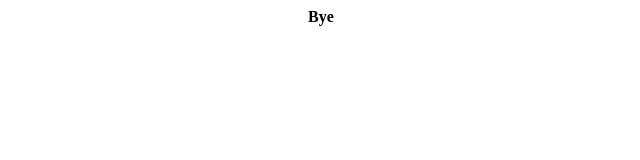
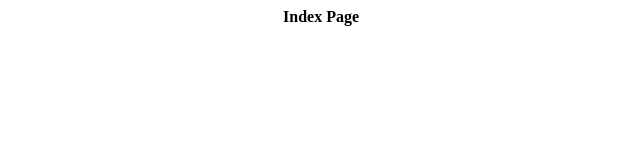
Before and after one commit to d-mv/node-boilerplate, a website: page index.html in a window 1280 px wide. Shown: the full height of the page, 319-959 px from the left. Drawn offline with Linux system fonts and the light colour scheme.

Commit message:
Change HTML text

```diff
--- a/index.html
+++ b/index.html
@@ -1 +1 @@
-<div style='width: 80%;margin: 0 auto; text-align: center; font-weight: bold'>Bye</div>
+<div style='width: 80%;margin: 0 auto; text-align: center; font-weight: bold'>Index Page</div>
```
Also changed, not shown: html.html (+1 -1 lines).
